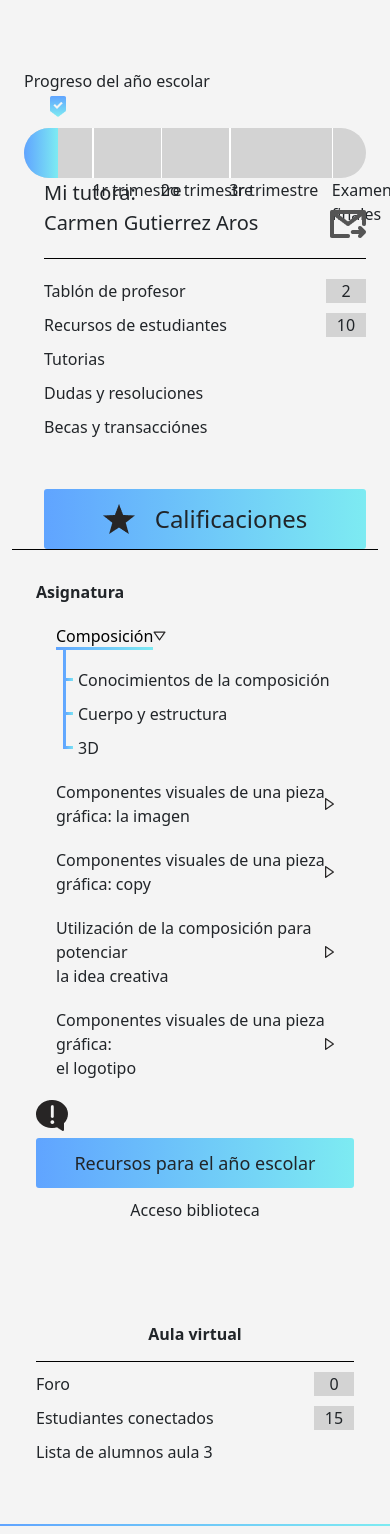
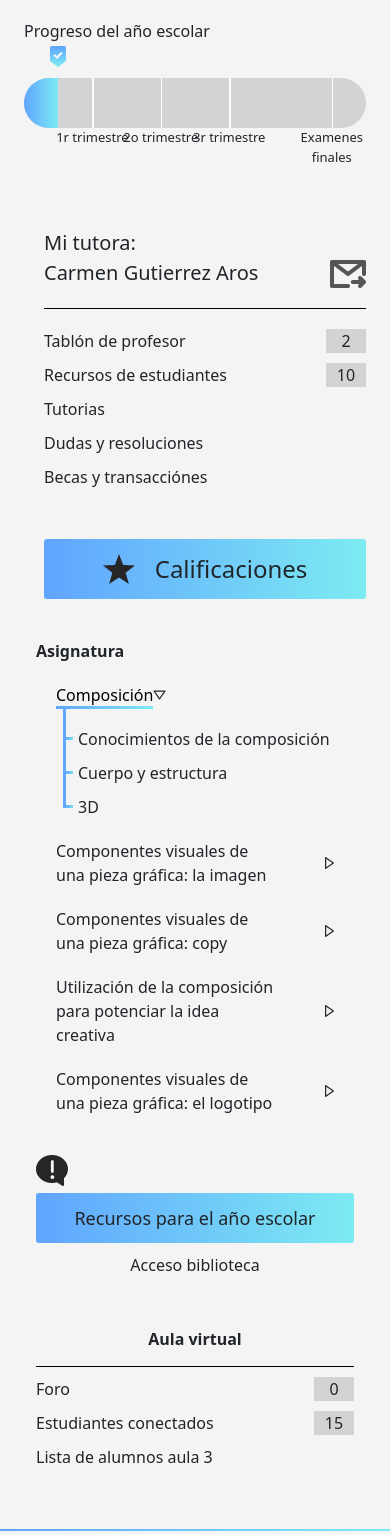
Before and after one commit to YesseniaColocho/aula-virtual, a Vue app: page / in a window 390 px wide. Shown: the part 360-1894 px from the top of the page. Built offline with nearby package versions, Linux system fonts and the light colour scheme.

Commit message:
AV-22: Responsive pagina principal

```diff
--- a/src/components/BarraCurso.vue
+++ b/src/components/BarraCurso.vue
@@ -86,6 +86,9 @@ export default {
     width: 100%;
     span{
         position: absolute;
+        transform: translate(-50%, 0);
+        text-align: center;
+        font-size: small;
     }
 }
 .marcador{
--- a/src/views/HomeView.vue
+++ b/src/views/HomeView.vue
@@ -10,7 +10,7 @@
         <div class="curso-cursos-progreso col-8 col-md-5 ">
 
           <h3 class="titulo">Dirección de Arte y Creatividad Audiovisual</h3>
-          <h4 class="año-escolar">año escolar 2022/2023</h4>
+          <h4 class="ano-escolar">año escolar 2022/2023</h4>
 
         </div>
         <div class="col-4 col-md-2 ">
@@ -90,22 +90,30 @@
               </ul>
 
               <div>
-                Componentes visuales de una pieza<br>gráfica: la imagen
+                <span>
+                Componentes visuales de una pieza gráfica: la imagen
+              </span>
                 <img src="/flecha.png" />
               </div>
 
               <div>
-                Componentes visuales de una pieza <br>gráfica: copy
+                <span>
+                Componentes visuales de una pieza gráfica: copy
+              </span>
                 <img src="/flecha.png" />
               </div>
 
               <div>
-                Utilización de la composición para potenciar <br>la idea creativa
+                <span>
+                Utilización de la composición para potenciar la idea creativa
+              </span>
                 <img src="/flecha.png" />
               </div>
 
               <div>
-                Componentes visuales de una pieza gráfica:<br> el logotipo
+                <span>
+                Componentes visuales de una pieza gráfica: el logotipo
+              </span>
                 <img src="/flecha.png" />
               </div>
 
@@ -115,7 +123,7 @@
 
           </div>
 
-          <div class="col-md-6">
+          <div class="recursos col-md-6">
             <img src="/vector.png" />
 
             <div class="referencias-año-escolar">
@@ -178,14 +186,16 @@ import Fecha from '../components/Fecha.vue';
   display: flex;
   justify-content: flex-end;
   text-align: right;
-
+  @include media-breakpoint-down(md) { text-align: left;}
 }
 
-.año-escolar {
+.ano-escolar {
   font-weight: bold;
   display: flex;
   justify-content: flex-end;
   margin-bottom: 100px;
+  @include media-breakpoint-down(md) { justify-content: flex-start;
+  margin-bottom: 50px; }
 }
 
 .info-tutora {
@@ -195,6 +205,7 @@ import Fecha from '../components/Fecha.vue';
   align-items: flex-end;
   padding-bottom: 20px;
   margin-left: 20px;
+  @include media-breakpoint-down(md) { margin-top: 100px; }
 }
 
 .tutora {
@@ -271,6 +282,8 @@ import Fecha from '../components/Fecha.vue';
 .linea {
   border-top: 1px black solid;
   padding-top: 30px;
+  @include media-breakpoint-down(md) { border-top: none;
+  margin-top: 10px;}
 }
 
 .lista {
@@ -282,11 +295,14 @@ import Fecha from '../components/Fecha.vue';
 
 .lado-izquierdo {
 
-  div {
+ > div {
     margin: 20px;
     display: flex;
     justify-content: space-between;
     align-items: center;
+    > span {
+      width: 80%;
+    }
   }
 
   div.composicion {
@@ -309,10 +325,13 @@ import Fecha from '../components/Fecha.vue';
   border-radius: 3px;
   font-size: large;
 }
-
+.recursos{
+  @include media-breakpoint-down(md) {margin-top: 20px; }
+}
 .acceso-biblioteca {
   text-align: center;
   margin: 10px 0 100px 0;
+  @include media-breakpoint-down(md) { margin-bottom: 50px; }
 
 }
 
```
